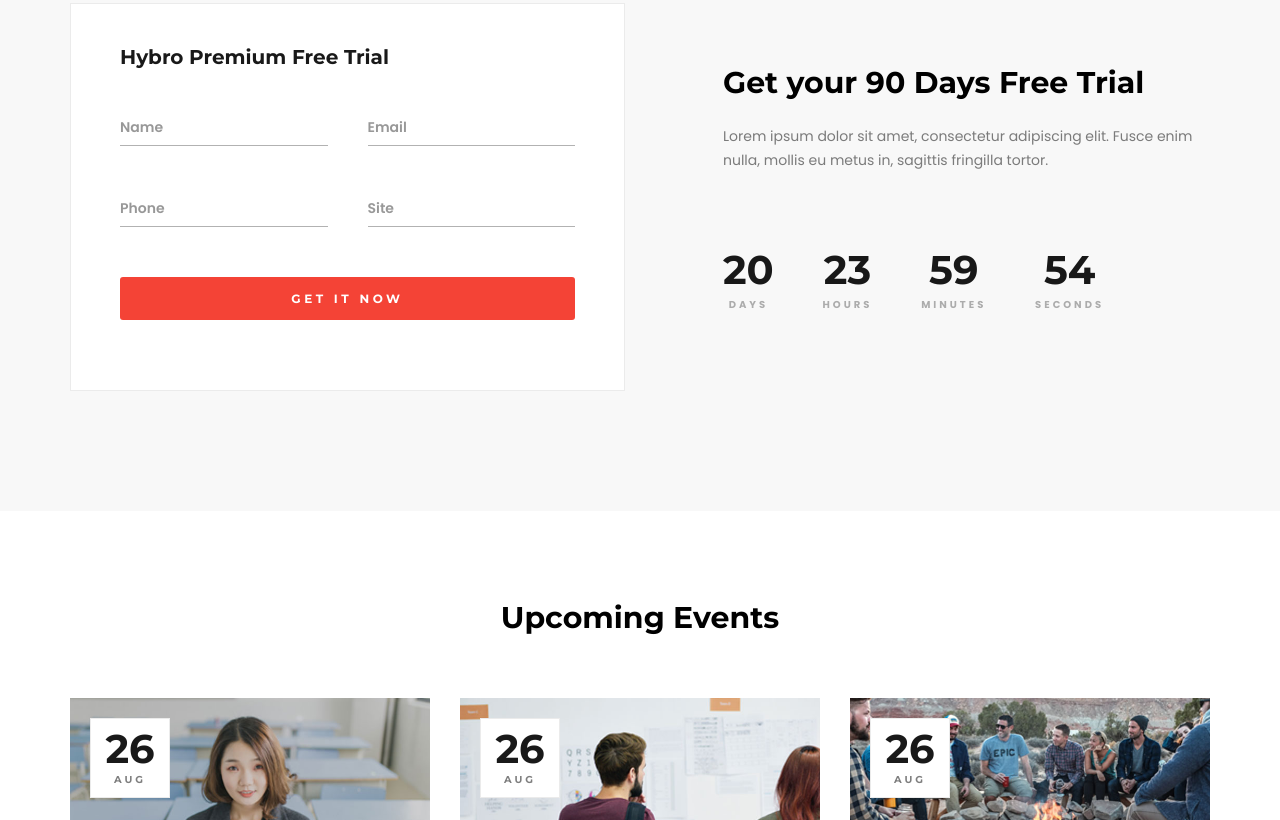
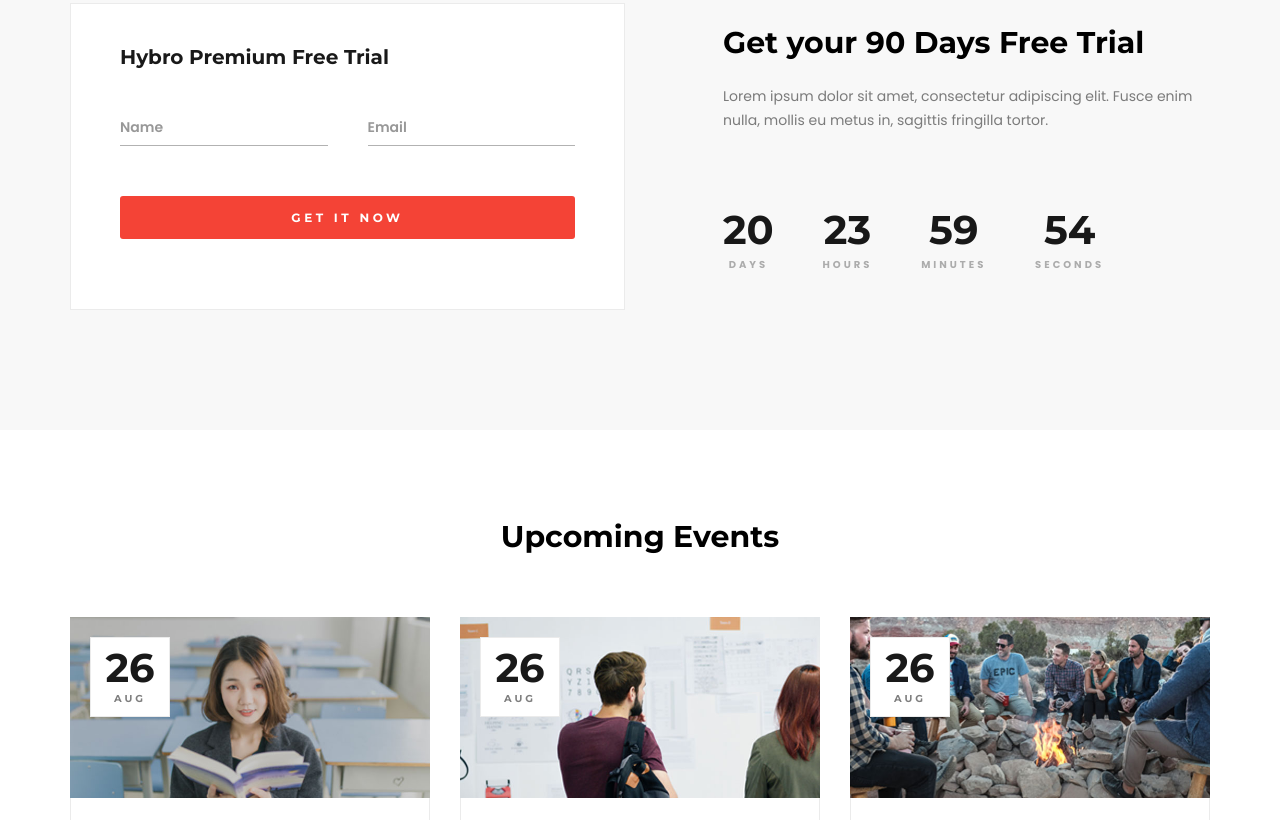
Before and after one commit to hybroteam/hybroteam.github.io, a plain HTML site: page index.html in a window 1280 px wide. Shown: the part 1569-2389 px from the top of the page. Drawn offline with Linux system fonts and the light colour scheme.

Commit message:
Update index.html

```diff
--- a/index.html
+++ b/index.html
@@ -432,17 +432,12 @@
 						<form action="#" id="register_form" class="register_form">
 							<div class="row register_row">
 								<div class="col-lg-6 register_col">
-									<input type="text" class="form_input" placeholder="Name" required="required">
+									<input type="text" class="form_input" placeholder="Name">
 								</div>
 								<div class="col-lg-6 register_col">
 									<input type="email" class="form_input" placeholder="Email" required="required">
 								</div>
-								<div class="col-lg-6 register_col">
-									<input type="tel" class="form_input" placeholder="Phone">
-								</div>
-								<div class="col-lg-6 register_col">
-									<input type="url" class="form_input" placeholder="Site">
-								</div>
+
 								<div class="col">
 									<button type="submit" class="form_button trans_200">get it now</button>
 								</div>
```
